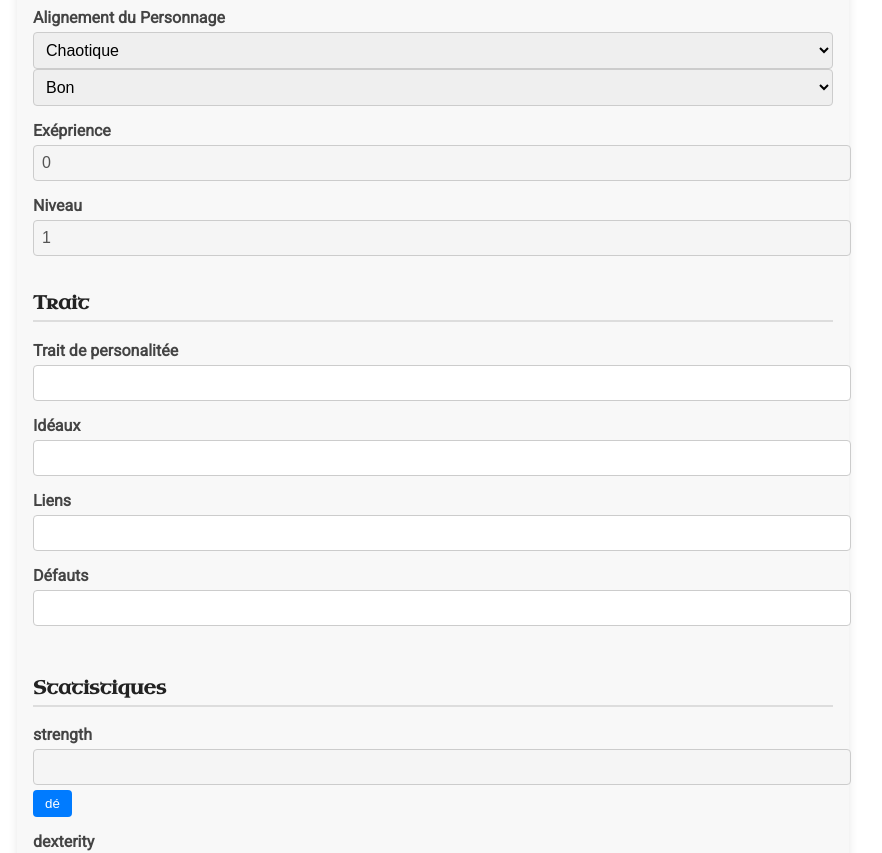
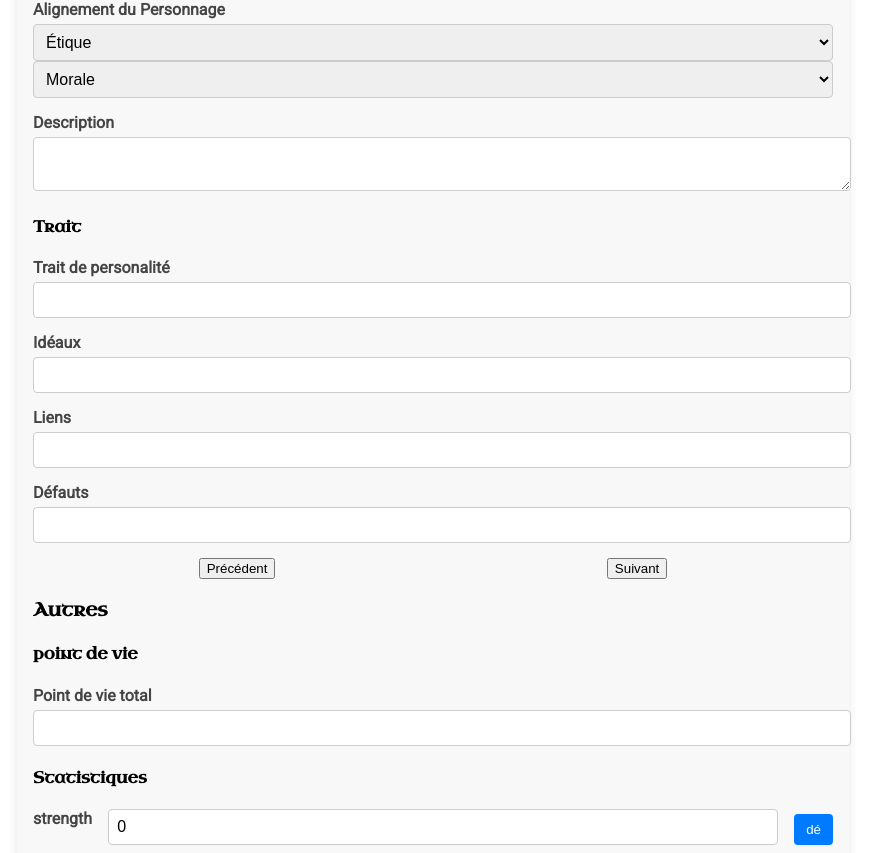
Before and after one commit to sebastien-malo-jean/H25-41F_Library_Frontend, a React (Vite) app: page /characters/create in a window 1280 px wide. Shown: the part 751-1604 px from the top of the page, without its empty margins (207-1089 px from the left). Built offline with nearby package versions, Linux system fonts and the light colour scheme.

Commit message:
ajouter la validation des champs du formulaire de création de personnage

```diff
--- a/src/components/FormAddCharacter/FormAddCharacter.jsx
+++ b/src/components/FormAddCharacter/FormAddCharacter.jsx
@@ -7,9 +7,51 @@ import characterStatistics from "../../assets/data/characterStats";
 
 function FormAddCharacter() {
   const [name, setName] = useState("");
+  const [stats, setStats] = useState(
+    characterStatistics.reduce((acc, stat) => ({ ...acc, [stat]: 0 }), {})
+  );
+  const [dataCharacter, setDataCharacter] = useState({
+    charVoc: "",
+    characterThumbnail: "",
+    name: "",
+    gender: "",
+    class: "",
+    race: "",
+    alignment: { ethic: "", moral: "" },
+    description: "",
+    traits: { personalityTraits: "", ideals: "", bonds: "", flaws: "" },
+    exp: "",
+    level: "",
+    hitPoints: { totalHp: "", currentHp: "" },
+    statistics: {
+      strength: "",
+      dexterity: "",
+      constitution: "",
+      intelligence: "",
+      wisdom: "",
+      charisma: "",
+    },
+  });
 
   const handleNameChange = (e) => {
     setName(e.target.value);
+  };
+
+  const handleSelectChange = (e) => {
+    const { name, value } = e.target;
+    setDataCharacter((prevData) => {
+      const keys = name.split(".");
+      if (keys.length === 2) {
+        return {
+          ...prevData,
+          [keys[0]]: {
+            ...prevData[keys[0]],
+            [keys[1]]: value,
+          },
+        };
+      }
+      return { ...prevData, [name]: value };
+    });
   };
 
   function removeCompromisedChar(string) {
@@ -20,15 +62,27 @@ function FormAddCharacter() {
     return cleanedString;
   }
 
-  function rollDices(stat) {}
+  function rollDices(stat) {
+    setStats((prevStats) => ({
+      ...prevStats,
+      [stat]: Math.floor(Math.random() * 6) + 1,
+    }));
+  }
 
   return (
     <main>
       <h2>Création d'un Personnage</h2>
       <form action="">
+        <section>
+          <h3>menu 1</h3>
           <div className="input-group">
             <label htmlFor="charVoc">Vocation du Personnage</label>
-          <select name="charVoc" id="charVoc">
+            <select
+              name="charVoc"
+              id="charVoc"
+              value={dataCharacter.charVoc}
+              onChange={handleSelectChange}
+            >
               <option value="pnj">PNJ</option>
               <option value="player">Joueur</option>
               <option value="monster">monstre</option>
@@ -54,9 +108,15 @@ function FormAddCharacter() {
               onChange={handleNameChange}
             />
           </div>
+          <section className="row-group">
             <div className="input-group">
               <label htmlFor="gender">Genre du Personnage</label>
-          <select name="gender" id="gender">
+              <select
+                name="gender"
+                id="gender"
+                value={dataCharacter.gender}
+                onChange={handleSelectChange}
+              >
                 <option value="man">Homme</option>
                 <option value="woman">Femme</option>
                 <option value="uknown">Inconnu</option>
@@ -64,7 +124,12 @@ function FormAddCharacter() {
             </div>
             <div className="input-group">
               <label htmlFor="class">classe du Personnage</label>
-          <select name="class" id="class">
+              <select
+                name="class"
+                id="class"
+                value={dataCharacter.class}
+                onChange={handleSelectChange}
+              >
                 {Object.values(characterClass).map((value, index) => (
                   <option key={index} value={value}>
                     {value}
@@ -74,7 +139,12 @@ function FormAddCharacter() {
             </div>
             <div className="input-group">
               <label htmlFor="race">race du Personnage</label>
-          <select name="race" id="race">
+              <select
+                name="race"
+                id="race"
+                value={dataCharacter.race}
+                onChange={handleSelectChange}
+              >
                 {Object.values(characterRace).map((value, index) => (
                   <option key={index} value={value}>
                     {value}
@@ -82,16 +152,35 @@ function FormAddCharacter() {
                 ))}
               </select>
             </div>
+          </section>
+          <div className="button-group">
+            <button type="button">Suivant</button>
+          </div>
+        </section>
+        <section>
+          <h3>"Background"</h3>
           <div className="input-group">
-          <label htmlFor="alignement.Ethic">Alignement du Personnage</label>
-          <select name="alignement.Ethic" id="alignement.Ethic">
+            <label htmlFor="alignment.ethic">Alignement du Personnage</label>
+            <select
+              name="alignment.ethic"
+              id="alignment.ethic"
+              value={dataCharacter.alignment.ethic}
+              onChange={handleSelectChange}
+            >
+              <option value="">Étique</option>
               {characterAlignment.ethic.map((value, index) => (
                 <option key={index} value={value}>
                   {value}
                 </option>
               ))}
             </select>
-          <select name="alignement.Moral" id="alignement.Moral">
+            <select
+              name="alignement.moral"
+              id="alignement.moral"
+              value={dataCharacter.alignment.moral}
+              onChange={handleSelectChange}
+            >
+              <option value="">Morale</option>
               {characterAlignment.moral.map((value, index) => (
                 <option key={index} value={value}>
                   {value}
@@ -100,51 +189,116 @@ function FormAddCharacter() {
             </select>
           </div>
           <div className="input-group">
-          <label htmlFor="exp">Exéprience</label>
+            <label htmlFor="description">Description</label>
+            <textarea name="description" id="description"></textarea>
+          </div>
+          <div className="input-group">
+            <h4>Trait</h4>
+            <div className="input-group">
+              <label htmlFor="personalityTraits">Trait de personalité</label>
+              <input
+                type="text"
+                name="traits.personalityTraits"
+                id="personalityTraits"
+                onChange={handleSelectChange}
+                value={dataCharacter.traits.personalityTraits}
+              />
+            </div>
+            <div className="input-group">
+              <label htmlFor="ideals">Idéaux</label>
+              <input
+                type="text"
+                name="traits.ideals"
+                id="ideals"
+                onChange={handleSelectChange}
+                value={dataCharacter.traits.ideals}
+              />
+            </div>
+            <div className="input-group">
+              <label htmlFor="bonds">Liens</label>
+              <input
+                type="text"
+                name="traits.bonds"
+                id="bonds"
+                onChange={handleSelectChange}
+                value={dataCharacter.traits.bonds}
+              />
+            </div>
+            <div className="input-group">
+              <label htmlFor="flaws">Défauts</label>
+              <input
+                type="text"
+                name="traits.flaws"
+                id="flaws"
+                onChange={handleSelectChange}
+                value={dataCharacter.traits.flaws}
+              />
+            </div>
+          </div>
+          <div className="button-group">
+            <button type="button">Précédent</button>
+            <button type="button">Suivant</button>
+          </div>
+        </section>
+        <section>
+          <h3>Autres</h3>
+          <div className="input-group" hidden>
+            <div className="input-group">
+              <label htmlFor="exp">Expérience</label>
               <input type="number" name="exp" id="exp" value={0} disabled />
             </div>
             <div className="input-group">
               <label htmlFor="level">Niveau</label>
               <input type="number" name="level" id="level" value={1} disabled />
             </div>
+          </div>
+          <div className="input-group"></div>
+          <h4>point de vie</h4>
           <div className="input-group">
-          <h3>Trait</h3>
-          <div className="input-group">
-            <label htmlFor="PersonalityTraits">Trait de personalitée</label>
+            <label htmlFor="hitPoints.totalHp">Point de vie total</label>
             <input
-              type="text"
-              name="Traits.PersonalityTraits"
-              id="PersonalityTraits"
+              type="number"
+              name="hitPoints.totalHp"
+              id="hitPoints.totalHp"
+              value={dataCharacter.hitPoints.totalHp}
+              /* totalHP = 10 + constitution */
+              readOnly
+            />{" "}
+            {/*+ Constritution*/}
+          </div>
+          <div className="input-group" hidden>
+            <label htmlFor="currentHp">Points de vie actuel</label>
+            <input
+              type="number"
+              name="hitPoints.currentHp"
+              id="currentHp"
+              value={dataCharacter.hitPoints.currentHp}
+              readOnly
             />
           </div>
           <div className="input-group">
-            <label htmlFor="Ideals">Idéaux</label>
-            <input type="text" name="Traits.Ideals" id="Ideals" />
-          </div>
-          <div className="input-group">
-            <label htmlFor="Bonds">Liens</label>
-            <input type="text" name="Traits.Bonds" id="Bonds" />
-          </div>
-          <div className="input-group">
-            <label htmlFor="Flaws">Défauts</label>
-            <input type="text" name="Traits.Flaws" id="Flaws" />
-          </div>
-        </div>
-        <div className="input-group">
-          <h3>Statistiques</h3>
+            <h4>Statistiques</h4>
             {characterStatistics.map((stat) => (
-            <div className="input-group" key={stat}>
+              <div className="input-group stats" key={stat}>
                 <label htmlFor={stat}>{stat}</label>
                 <input
                   type="number"
                   name={`statistics.${stat}`}
                   id={stat}
-                disabled
+                  value={stats[stat]}
+                  readOnly
                 />
-              <button type="button">dé</button>
+                <button type="button" onClick={() => rollDices(stat)}>
+                  dé
+                </button>
               </div>
             ))}
           </div>
+          <div className="button-group">
+            <button type="button">Précédent</button>
+            <input type="submit" value="Création de Personnage" />
+          </div>
+        </section>
       </form>
     </main>
   );
```
Lines whose indentation alone changed are shown as unchanged.
